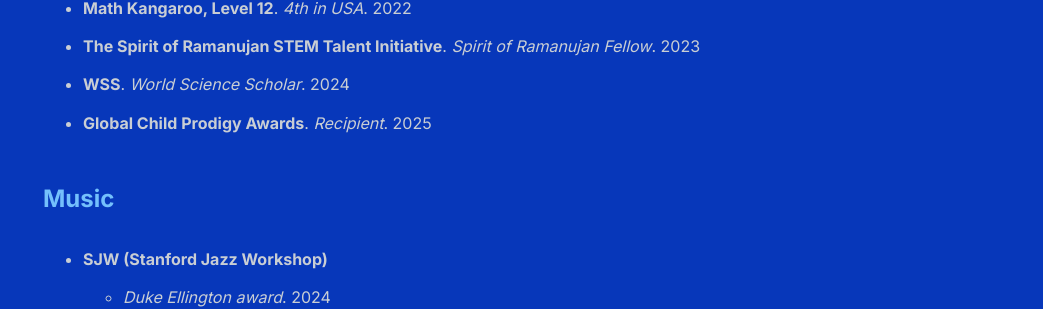
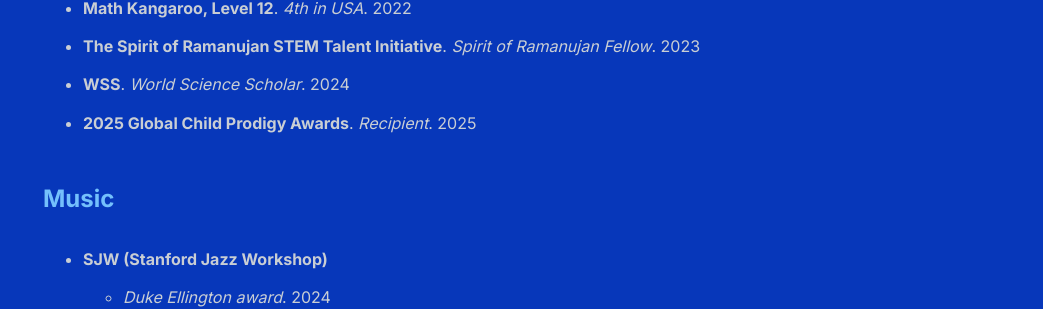
Before and after one commit to shihankanungo/shihankanungo.github.io, a Jekyll site: the page built from honors.md, in a window 1280 px wide. Shown: the part 852-1161 px from the top of the page, without its empty margins (237-1280 px from the left). Built offline with Jekyll 4.4.1, drawn with Linux system fonts in a browser that asks for light colours.

Commit message:
Update honors.md

```diff
--- a/honors.md
+++ b/honors.md
@@ -22,7 +22,7 @@
 - **Math Kangaroo, Level 12**. *4th in USA*. 2022
 - **The Spirit of Ramanujan STEM Talent Initiative**. *Spirit of Ramanujan Fellow*. 2023
 - **WSS**. *World Science Scholar*. 2024
-- **Global Child Prodigy Awards**. *Recipient*. 2025
+- **2025 Global Child Prodigy Awards**. *Recipient*. 2025
 
 ## Music
 
```
